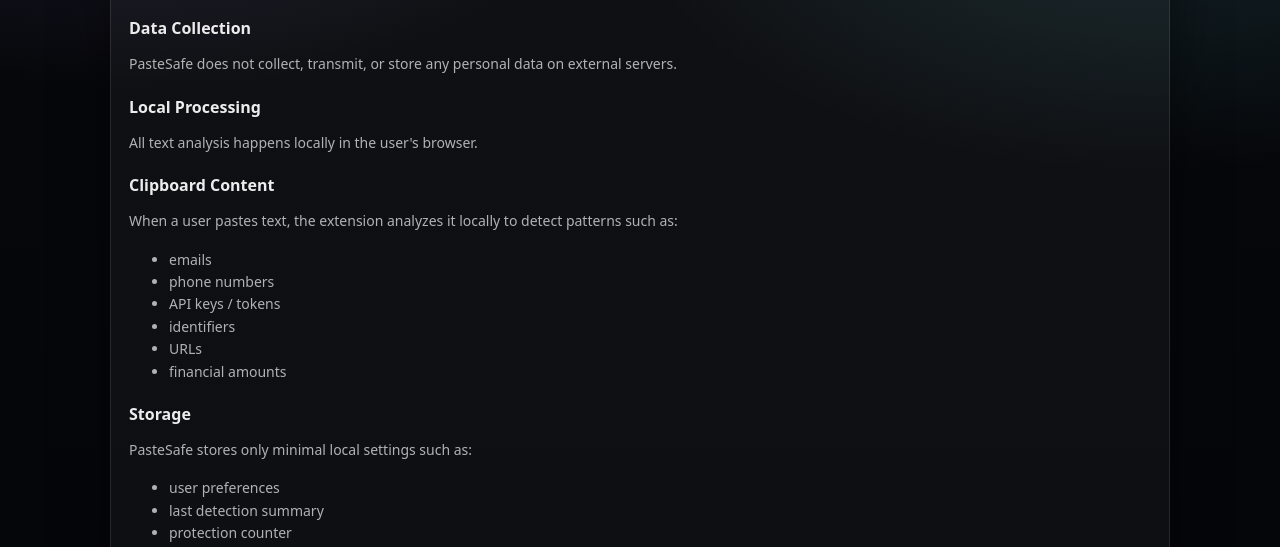
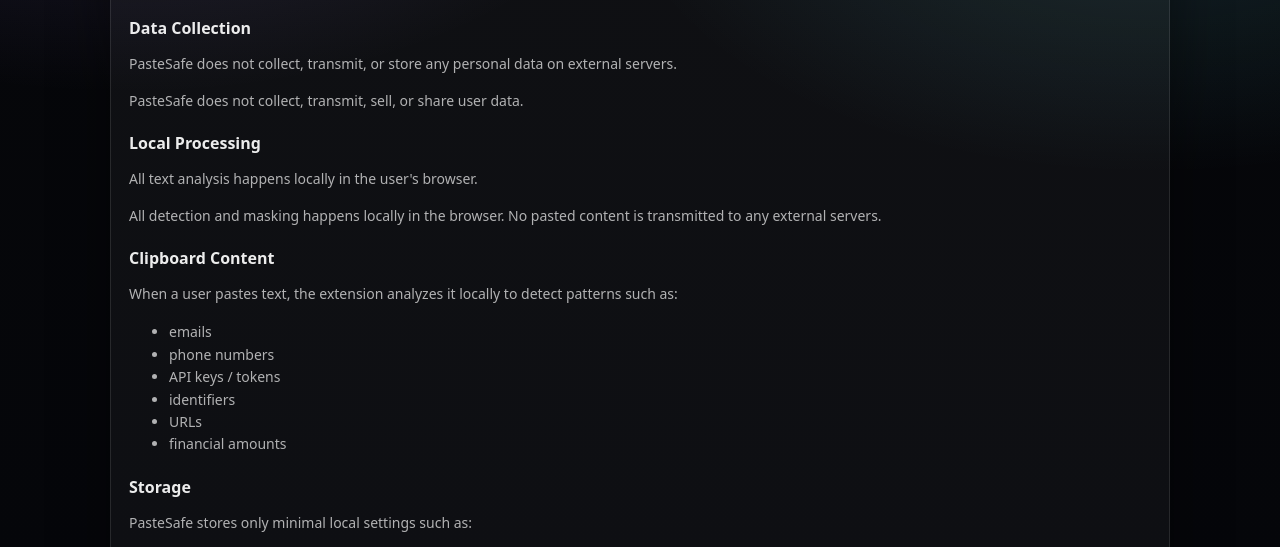
Before and after one commit to pastsafe-ext/pastesafe, a plain HTML site: page privacy.html in a window 1280 px wide. Shown: the part 206-753 px from the top of the page. Drawn offline with Linux system fonts and the light colour scheme.

Commit message:
Update privacy.html

```diff
--- a/privacy.html
+++ b/privacy.html
@@ -33,9 +33,11 @@
 
         <h2>Data Collection</h2>
         <p>PasteSafe does not collect, transmit, or store any personal data on external servers.</p>
+        <p>PasteSafe does not collect, transmit, sell, or share user data.</p>
 
         <h2>Local Processing</h2>
         <p>All text analysis happens locally in the user's browser.</p>
+        <p>All detection and masking happens locally in the browser. No pasted content is transmitted to any external servers.</p>
 
         <h2>Clipboard Content</h2>
         <p>When a user pastes text, the extension analyzes it locally to detect patterns such as:</p>
```
